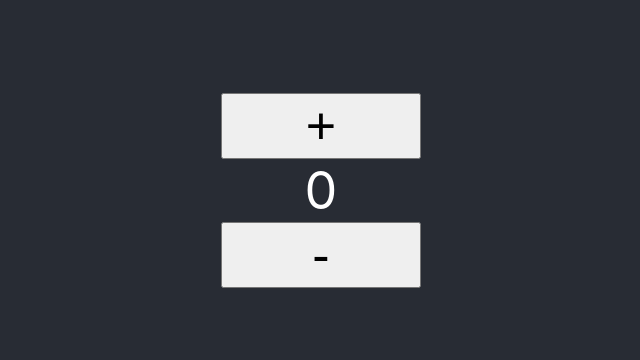
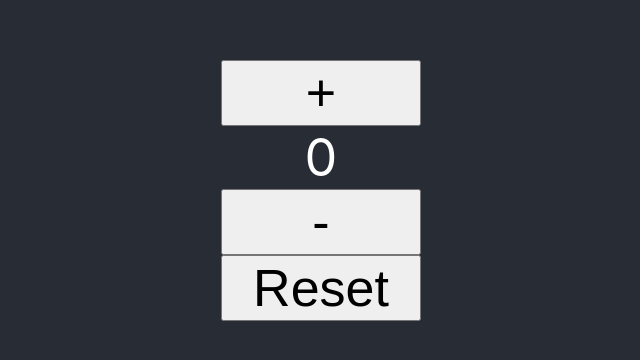
Before and after one commit to testingrequired/talk-reading-pull-requests, a React (Create React App) app: page / in a window 1280 px wide. Shown: the part 210-570 px from the top of the page, without its empty margins (319-959 px from the left). Built offline with nearby package versions, Linux system fonts and the light colour scheme.

Commit message:
Implementing reset button

```diff
--- a/src/App.js
+++ b/src/App.js
@@ -29,6 +29,11 @@ class App extends Component {
     this.setState({ counter });
   };
 
+  reset = e => {
+    e.preventDefault();
+    this.setState({ counter: 0 });
+  };
+
   render() {
     return (
       <div className="App">
@@ -38,6 +43,8 @@ class App extends Component {
           <Counter>{this.state.counter}</Counter>
 
           <Button onClick={this.decrement}>-</Button>
+
+          <Button onClick={this.reset}>Reset</Button>
         </header>
       </div>
     );
```
